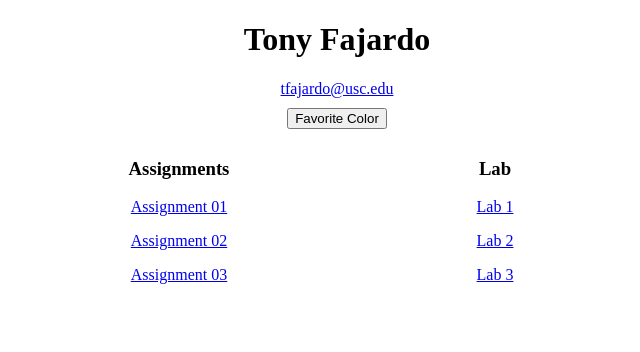
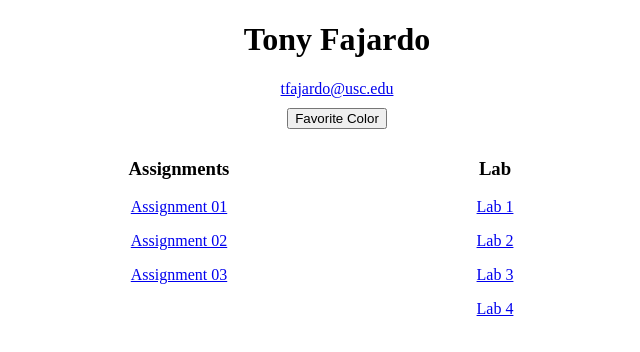
Before and after one commit to uscwebdev/itp301-submissions-FajardoT, a plain HTML site: page index.html in a window 1280 px wide. Shown: the full height of the page, 303-943 px from the left. Drawn offline with Linux system fonts and the light colour scheme.

Commit message:
Update index.html

```diff
--- a/index.html
+++ b/index.html
@@ -28,6 +28,7 @@
 			<p><a href="index.html" target="_blank">Lab 1</a></p>
 			<p><a href="lab_02/lab_02.html" target="_blank">Lab 2</a><p>
 			<p><a href="lab_03/index.html" target="_blank">Lab 3</a><p>
+			<p><a href="lab_04/index.html" target="_blank">Lab 4</a><p>
 		</div>
 	</div>
 
```
